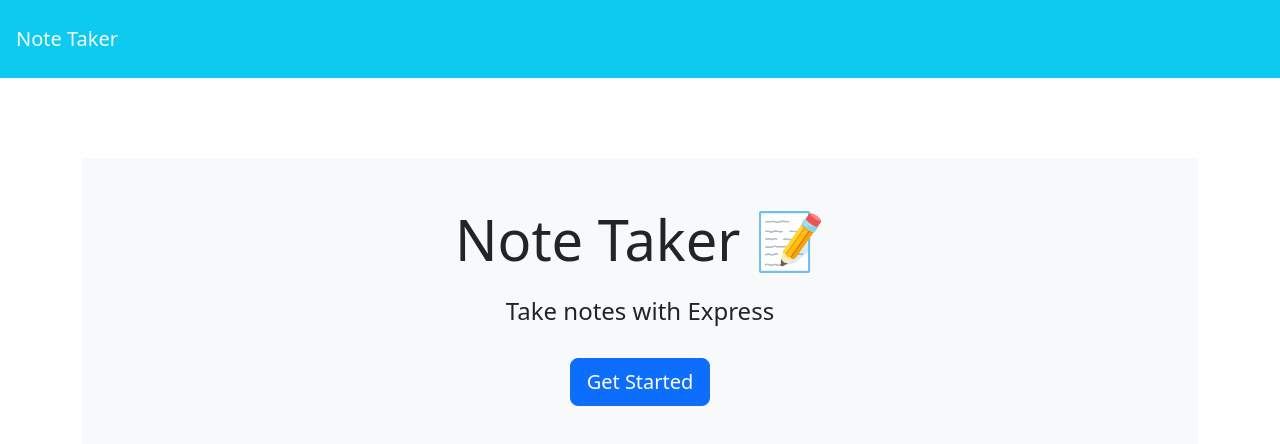
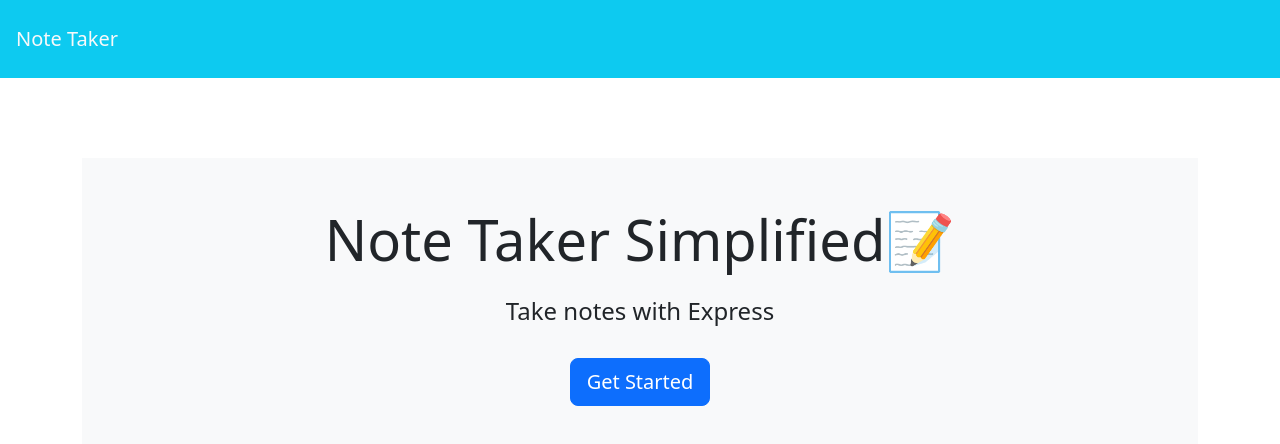
Before and after one commit to kimberlyrobinson11122/Note-Taker, a website: page public/index.html in a window 1280 px wide. Drawn offline with nearby package versions, Linux system fonts and the light colour scheme; no server answers.

Commit message:
Updated tab title and app title

```diff
--- a/public/index.html
+++ b/public/index.html
@@ -5,7 +5,7 @@
   <meta charset="UTF-8">
   <meta name="viewport" content="width=device-width, initial-scale=1.0">
   <meta http-equiv="X-UA-Compatible" content="ie=edge">
-  <title>Note Taker</title>
+  <title>Note Taker Simplified</title>
   <link href="https://cdn.jsdelivr.net/npm/bootstrap@5.2.3/dist/css/bootstrap.min.css" rel="stylesheet" integrity="sha384-rbsA2VBKQhggwzxH7pPCaAqO46MgnOM80zW1RWuH61DGLwZJEdK2Kadq2F9CUG65" crossorigin="anonymous" />
 </head>
 
@@ -16,7 +16,7 @@
   </nav>
   <div class="container">
     <div style="margin-top: 80px;" class="text-center p-5 mb-4 bg-light">
-      <h1 class="display-4">Note Taker <span role="img" aria-label="Memo">📝</span></h1>
+      <h1 class="display-4">Note Taker Simplified<span role="img" aria-label="Memo">📝</span></h1>
       <h4 class="mt-4">Take notes with Express</h4>
       <a class="btn btn-primary btn-lg mt-4" href="/notes" role="button">Get Started</a>
     </div>
```
